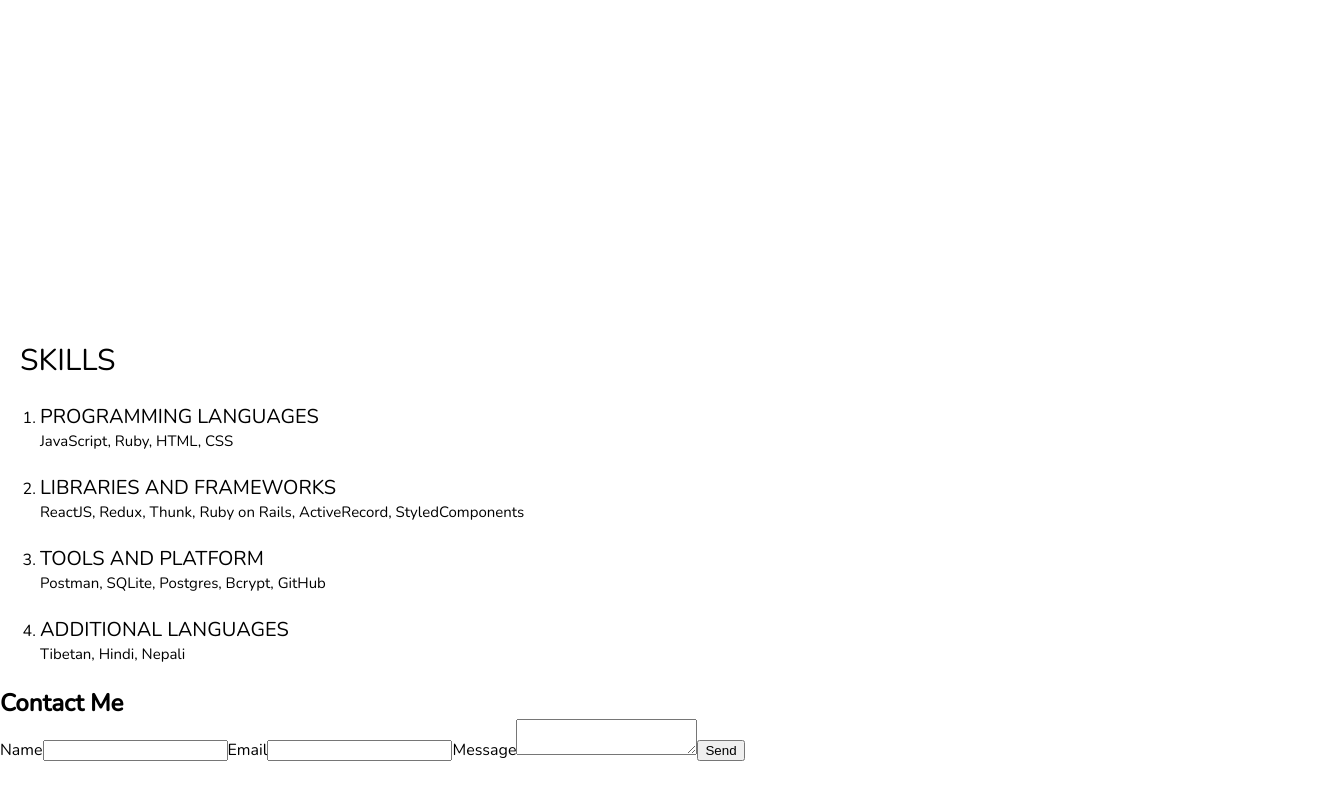
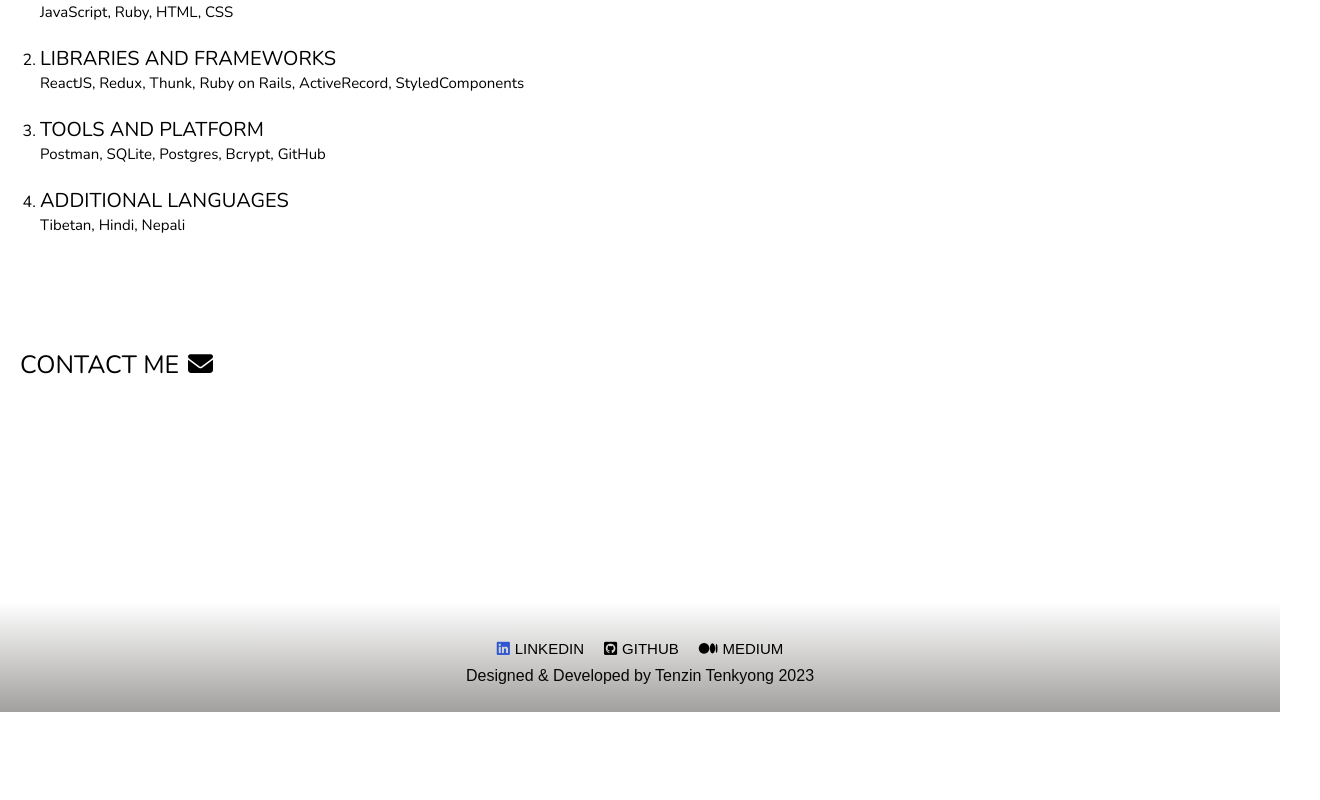
Before and after one commit to tkyg/my_portfolio, a React (Create React App) app: page / in a window 1280 px wide. Shown: the part 1310-2110 px from the top of the page, 1320 px wide, since content can reach past the window. After the commit the page ends 2022 px from the top, so only its background shows below. Built offline with nearby package versions, Linux system fonts and the light colour scheme; a web font is replaced by a local one.

Commit message:
style contact me

```diff
--- a/src/components/pages/Home.jsx
+++ b/src/components/pages/Home.jsx
@@ -1,9 +1,12 @@
-import React, { useRef } from 'react'
+import React, { useRef, useState } from 'react'
 import '../styles/home.css'
 import TenzinResume from '../public/TenzinResume.pdf'
 import emailjs from '@emailjs/browser';
 
 const Home = () => {
+
+  const [showContactForm, setShowContactForm] = useState(false);
+  const [showThankYou, setShowThankYou] = useState(false)
 
   const form = useRef();
 
@@ -13,9 +16,17 @@ const Home = () => {
     emailjs.sendForm('service_qigqb4c', 'template_6z0ywdx', form.current, 'Rvy3D87jWtgL53MtZ')
       .then((result) => {
         console.log(result.text);
+        setShowContactForm(false);
+        setShowThankYou(true);
       }, (error) => {
         console.log(error.text);
       });
+  };
+
+  const handleContactClick = (e) => {
+    e.preventDefault();
+    setShowContactForm(true);
+    setShowThankYou(false);
   };
 
   return (
@@ -41,9 +52,12 @@ const Home = () => {
           </div>
         </div>
       </div>
+
+      <section>
         <div className='aboutme'>
           <div>
             <h1>ABOUT ME</h1>
+            <br/>
             <h3>Hi, I'm Tenzin!</h3>
             <br/>
             <p>I'm a passionate Full Stack Web Developer specializing in JavaScript, React, Ruby, and Ruby on Rails. With over 525 hours of hands-on experience from Flatiron School, I bring a wealth of technical expertise to the table.</p>
@@ -52,9 +66,12 @@ const Home = () => {
             <br/>
             <p>Let's connect and explore how we can collaborate to create innovative and engaging web applications. I'm excited to embark on this journey together.</p>
             <br/>
-          <a href={TenzinResume} target="_blank" rel="noopener noreferrer" style={{textDecoration: "none", color: "black"}}>View Full Resume <i className="fa-solid fa-arrow-right"></i></a>
+            <a href={TenzinResume} target="_blank" rel="noopener noreferrer" style={{textDecoration: "none", color: "black"}}>View Résumé <i className="fa-solid fa-arrow-right"></i></a>
           </div>
         </div>
+      </section>
+
+      <section>
         <div>
           <h1 className='skills'>SKILLS</h1>
           <br/>
@@ -89,20 +106,34 @@ const Home = () => {
             <br/>
           </ol>
         </div>
-      <section>
+      </section>
+
       <div>
-          <h2>Contact Me</h2>
+        {!showThankYou && (
+          <div className='contact-me'>
+            <p onClick={handleContactClick}>
+            CONTACT ME
+            <i className="fa fa-envelope"></i>
+            </p>
+            {/* <p onClick={handleContactClick}>
+            CONTACT ME
+            </p> */}
+            {showContactForm && (
               <form ref={form} onSubmit={sendEmail}>
-            <label>Name</label>
-            <input type="text" name="user_name" />
-            <label>Email</label>
-            <input type="email" name="user_email" />
-            <label>Message</label>
-            <textarea name="message" />
+                <label htmlFor='user_name'>Name</label>
+                <input type="text" id="user_name" name="user_name" />
+                <label htmlFor='user_email'>Email</label>
+                <input type="email" id="user_email" name="user_email" />
+                <label htmlFor='message'>Message</label>
+                <textarea id="message" name="message" />
                 <input type="submit" value="Send" />
               </form>
+            )}
           </div>
-      </section>
+        )}
+        {showThankYou && <p>Thank you for your message!</p> }
+      </div>
+
     </div>
   )
 }
--- a/src/components/styles/home.css
+++ b/src/components/styles/home.css
@@ -5,6 +5,11 @@
   font-weight: 200;
   margin-left: 0;
   padding-left: 0;
+  overflow-x: hidden;
+}
+
+section{
+  margin-bottom: 80px;
 }
 
 .name {
@@ -25,18 +30,20 @@
   font-family: "Segoe UI", Tahoma, Geneva, Verdana, sans-serif;
   font-size: 50px;
   color: #e9d35b;
-  height: 100vh;
+  /* height: 100vh; */
+  height: auto;
 }
 
 .intro .prompt {
-  width: 40%;
+  /* width: 40%; */
+  width: 80%;
   font-size: 30px;
 }
 /* This is my social media names*/
 .intro .prompt a {
   color: black;
   text-decoration: none;
-  margin: 0;
+  /* margin: 0;  */
   margin-top: 10px;
   margin-left: 10px;
   font-family: 'Nunito', sans-serif;
@@ -65,7 +72,7 @@
   padding-left: 20px;
   padding-right: 20px;
   box-sizing: border-box;
-  height: 100vh;
+  height: auto;
 }
 
 .aboutme a{
@@ -74,10 +81,11 @@
   padding: 0 .25rem;
   margin: 0 -.25rem;
   transition: color .3s ease-in-out, box-shadow .3s ease-in-out;
+  border-radius: 3px;
 }
 
 .aboutme a:hover{
-  color: #fff;
+  color: #54b3d6;
   box-shadow: inset 200px 0 0 0 #54b3d6;
 }
 .aboutme h1 {
@@ -85,13 +93,12 @@
 }
 
 .skills {
-  font-size: 30px;
-  /* min-height: 100vh; */
+  /* font-size: 30px; */
   width: 100%;
   display: flex;
   justify-content: left;
+  /* justify-content: center; */
   font-weight: 300;
-  /* flex-direction: column; */
   align-items: center;
   padding-left: 20px;
   padding-right: 20px;
@@ -102,7 +109,6 @@
   box-sizing: border-box;
   padding-left: 40px;
   padding-right: 40px;
-  /* height: 100vh; */
 }
 .list h2 {
   font-size: 20px;
@@ -114,6 +120,110 @@
   font-weight: 400;
 }
 
+.contact-me {
+  /* width: 100%;
+  max-width: 400px;
+  margin: 20px;
+  padding: 20px;
+  background-color: #ffffff;
+  border-radius: 5px;
+  font-family: 'Nunito', sans-serif; */
+  width: 100%;
+  margin: 10px;
+  padding: 10px;
+  background-color: #ffffff;
+  border-radius: 5px;
+  font-family: 'Nunito', sans-serif;
+  /* box-shadow: 0 0 5px rgba(0, 0, 0, 0.15); */
+}
+
+.contact-me p{
+  width: fit-content;
+  cursor: pointer;
+  justify-content: left;
+  box-shadow: inset 0 0 0 0 #54b3d6;
+  font-size: 25px;
+  font-weight: lighter;
+  color: black;
+  padding: 0 .25rem;
+  margin: 0 -.25rem;
+  transition: color .3s ease-in-out, box-shadow .3s ease-in-out;
+  border-radius: 3px;
+}
+
+.contact-me p:hover{
+  color: #fff;
+  box-shadow: inset 200px 0 0 0 #54b3d6;
+}
+
+.contact-me p i {
+  margin-left: 0.55rem;
+}
+
+/* .contact-me h2 {
+  font-size: 24px;
+  font-weight: 600;
+  margin-bottom: 10px;
+} */
+
+.contact-me form {
+  display: grid;
+  grid-gap: 10px;
+  grid-template-columns: 1fr;
+  width: 500px;
+  justify-content: center;
+  /* display: flex;
+  flex-direction: column;
+  align-items: center;
+  max-width: 400px;
+  margin: 0 auto;
+  padding: 20px;
+  border-radius: 5px;
+  box-shadow: 0 0 5px rgba(0, 0, 0, 0.15); */
+}
+
+.contact-me label {
+  font-size: 14px;
+  font-weight: 500;
+}
+
+.contact-me input,
+.contact-me textarea {
+  width: 100%;
+  padding: 8px;
+  border: 1px solid #ccc;
+  border-radius: 4px;
+  font-size: 14px;
+  font-weight: 400;
+}
+
+.contact-me textarea {
+  resize: vertical;
+}
+
+.contact-me input[type='submit'] {
+  width: auto;
+  padding: 8px 20px;
+  background-color: #54b3d6;
+  color: #ffffff;
+  font-size: 14px;
+  font-weight: 600;
+  border: none;
+  border-radius: 4px;
+  cursor: pointer;
+  transition: background-color 0.3s ease-in-out;
+  /* background-color: #54b3d6;
+  color: #fff;
+  border: none;
+  padding: 10px 20px;
+  cursor: pointer; */
+}
+
+.contact-me input[type='submit']:hover {
+  background-color: #438ba1;
+}
+
+
 @media only screen and (max-width: 600px) {
   .intro{
     width: 100%;
@@ -124,25 +234,47 @@
     padding-left: 0;
   }
   .intro h2 {
-    font-size: 40px;
+    /* font-size: 40px; */
+    font-size: 32px;
   }
 
   .intro .prompt {
     margin-top: 10px;
     font-size: 20px;
+    /* font-size: 24px; */
     width: 100%;
   }
 
-  .name{
+  .name {
     width: 100%;
     font-size: 60px;
+    /* font-size: 80px; */
   }
 
-  .skills {
+  /* .contact-me {
+    padding: 10px;
+  } */
+  .contact-me form {
+    max-width: 200px;
+  }
+  /* .contact-me form {
+    grid-template-columns: 1fr;
+  } */
+
+  .contact-me input[type='submit'] {
+    padding: 8px 16px;
+    width: 100%;
+  }
+  /* .contact-me form {
+    width: auto;
+  } */
+
+  /* .skills {
     text-align: center;
-  }
+  } */
 
-  .skills h2 {
+  /* .skills h2 {
     font-size: 30px;
-  }
+  } */
+
 }
```
Lines whose indentation alone changed are shown as unchanged.
